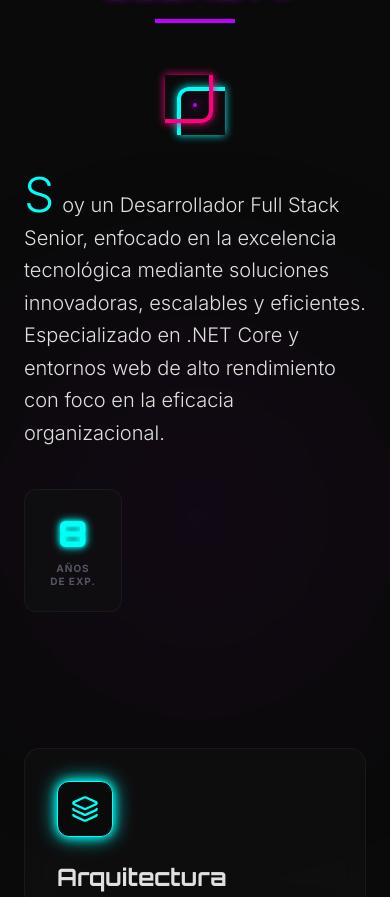
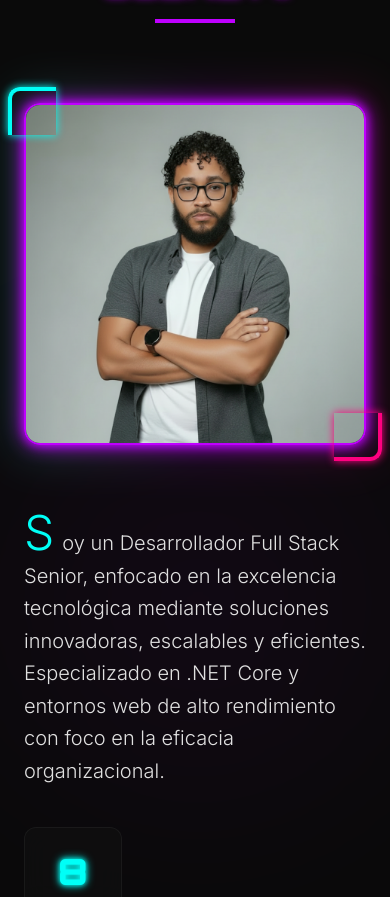
Before and after one commit to MarioG108/portfolioSSG, a Next.js app: page / in a window 390 px wide. Shown: the part 977-1874 px from the top of the page. Built offline with nearby package versions, Linux system fonts and the light colour scheme; grey boxes are pictures that could not be loaded.

Commit message:
foto de perfil cambiada y ajustada para diferentes tamaños

```diff
--- a/src/components/sections/About.tsx
+++ b/src/components/sections/About.tsx
@@ -101,11 +101,11 @@ export const About = () => {
         </div>
 
         <div className="grid grid-cols-1 lg:grid-cols-2 gap-16 items-center mb-24">
-          <div className="about-content relative group mx-auto lg:mx-0 max-w-sm lg:max-w-none">
+          <div className="about-content relative group mx-auto lg:mx-0 w-full max-w-sm lg:max-w-none">
             <div className="absolute -inset-2 bg-gradient-to-r from-neon-cyan via-neon-purple to-neon-pink rounded-2xl opacity-20 group-hover:opacity-100 transition-opacity blur-xl"></div>
-            <div className="relative aspect-square rounded-2xl overflow-hidden border-2 border-neon-purple shadow-neon-purple shadow-inner">
+            <div className="relative w-full aspect-square rounded-2xl overflow-hidden border-2 border-neon-purple shadow-neon-purple shadow-inner">
               <Image
-                src="/pp.jpg"
+                src="/pp.png"
                 alt={t.name}
                 fill
                 priority
```
Also changed, not shown: public/pp.png.
